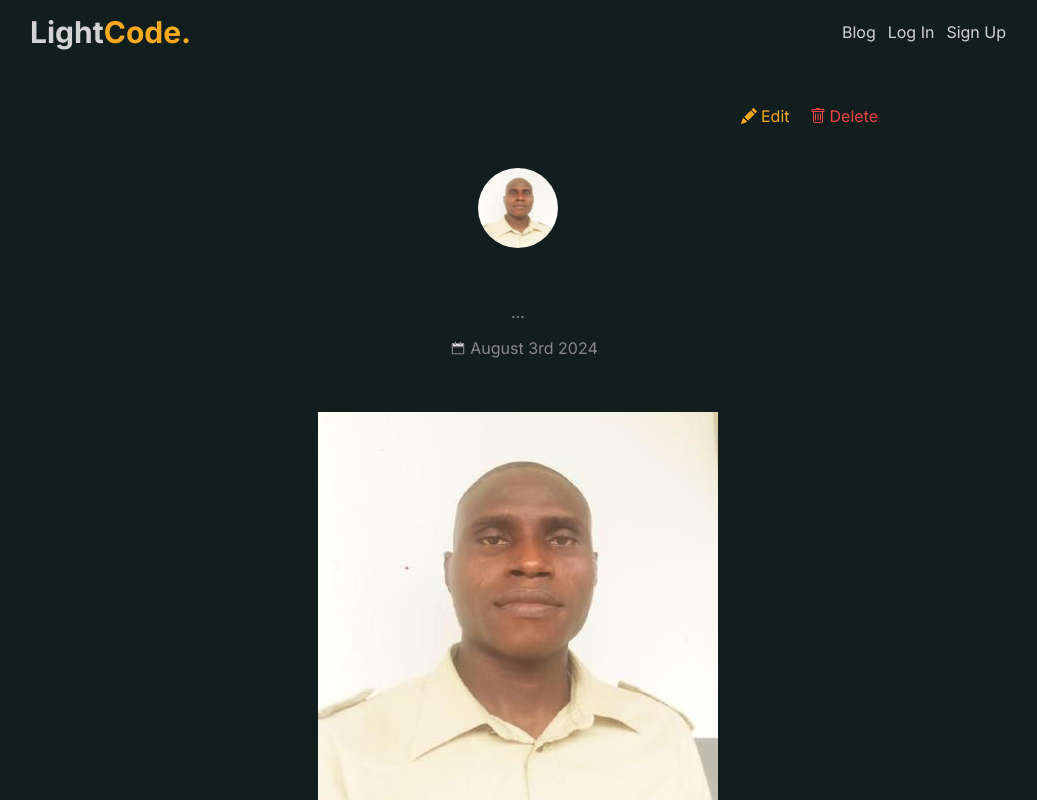
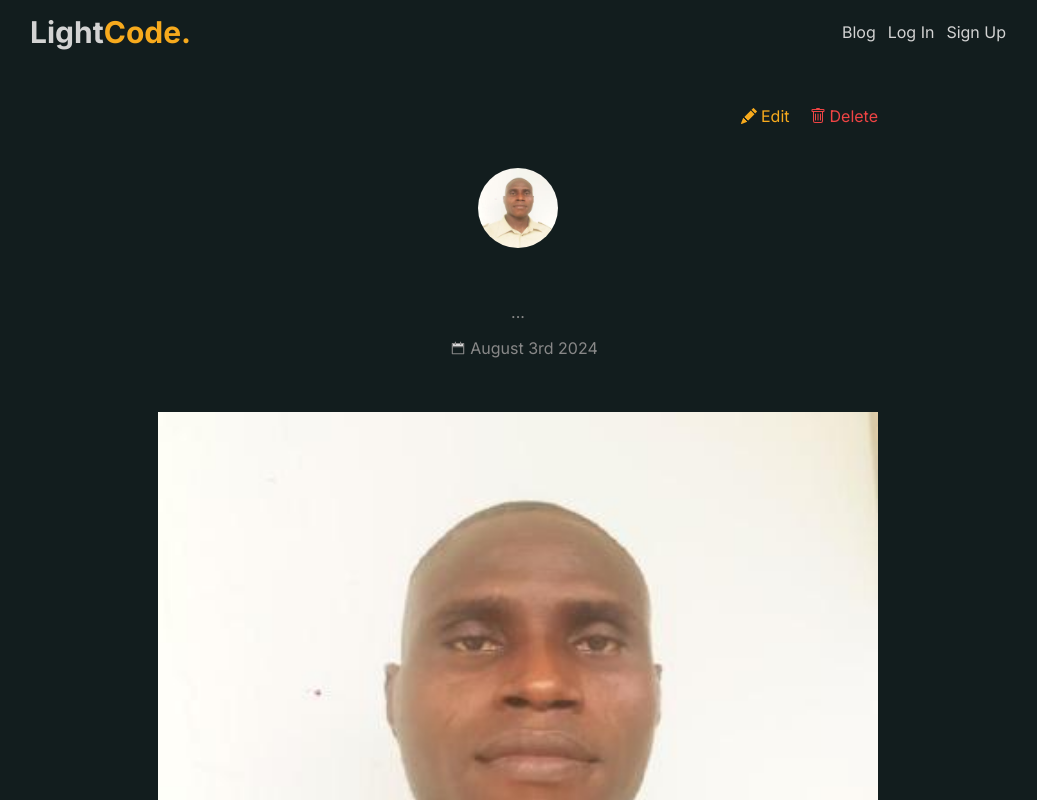
Before and after one commit to jonahunuafe/blog-post, a Next.js app: page /blog/1 in a window 1280 px wide. Shown: the top 800 px of the page, without its empty margins (122-1159 px from the left). Built offline with nearby package versions, Linux system fonts and the light colour scheme; no server answers; the database is empty.

Commit message:
responsive blog details page

```diff
--- a/app/blog/[id]/page.jsx
+++ b/app/blog/[id]/page.jsx
@@ -216,7 +216,7 @@ const BlogDetails = ({ params }) => {
   }
 
   return (
-    <section className="container max-w-3xl">
+    <section className="container max-w-3xl overflow-hidden">
       {blogDetails?.authorId?._id.toString() ===
         session?.user?._id.toString() && (
         <div className="flex items-center justify-end gap-5">
@@ -238,7 +238,7 @@ const BlogDetails = ({ params }) => {
         </div>
       )}
 
-      <div className="flex flex-col items-center justify-center">
+      <div>
         <Link href={`/user/${blogDetails?.authorId?._id.toString()}`}>
           <div className="flex flex-col justify-center items-center py-10">
             <Image
--- a/components/FirstBlog.jsx
+++ b/components/FirstBlog.jsx
@@ -12,7 +12,7 @@ const FirstBlog = ({ firstBlog }) => {
   return (
     <section>
         <Link href={`/blog/${firstBlog?._id}`}>
-            <div className="flex flex-col md:flex-row items-center gap-8">
+            <div className="flex flex-col md:flex-row items-center bg-gray-800 gap-8 md:gap-10">
                 <div className="w-full lg:w-2/5">
                     <Image
                         src={firstBlog?.image ? firstBlog.image?.url : demoImg}
@@ -24,7 +24,7 @@ const FirstBlog = ({ firstBlog }) => {
                     />
                 </div>
 
-                <div className="w-full lg:w-3/5 space-y-5">
+                <div className="w-full lg:w-3/5 space-y-5 pl-3 pb-4 lg:pl-0 lg:pb-0">
                     <div className="flex items-center gap-3 text-xs">
                         <p className="text-primaryColor">{firstBlog?.category}</p>
 
--- a/components/OtherBlogs.jsx
+++ b/components/OtherBlogs.jsx
@@ -26,7 +26,7 @@ const OtherBlogs = ({ otherBlogs }) => {
                                 className="w-full h-full rounded-lg mb-2"
                             />
 
-                            <div className="space-y-2">
+                            <div className="space-y-2 bg-gray-800 p-4">
                                 <div className="flex items-center gap-3 text-xs">
                                     <p className="text-primaryColor">{item?.category}</p>
 
```
